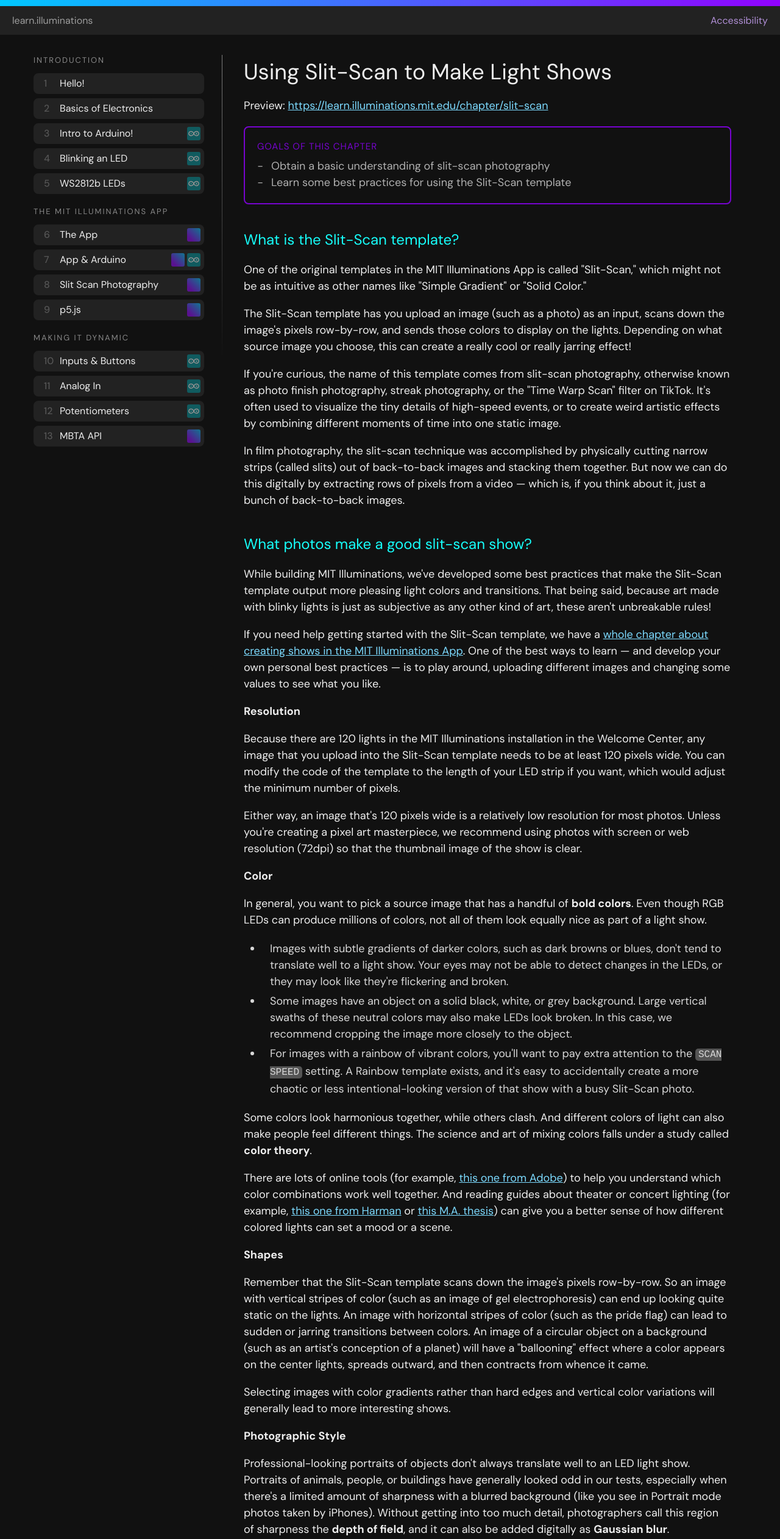
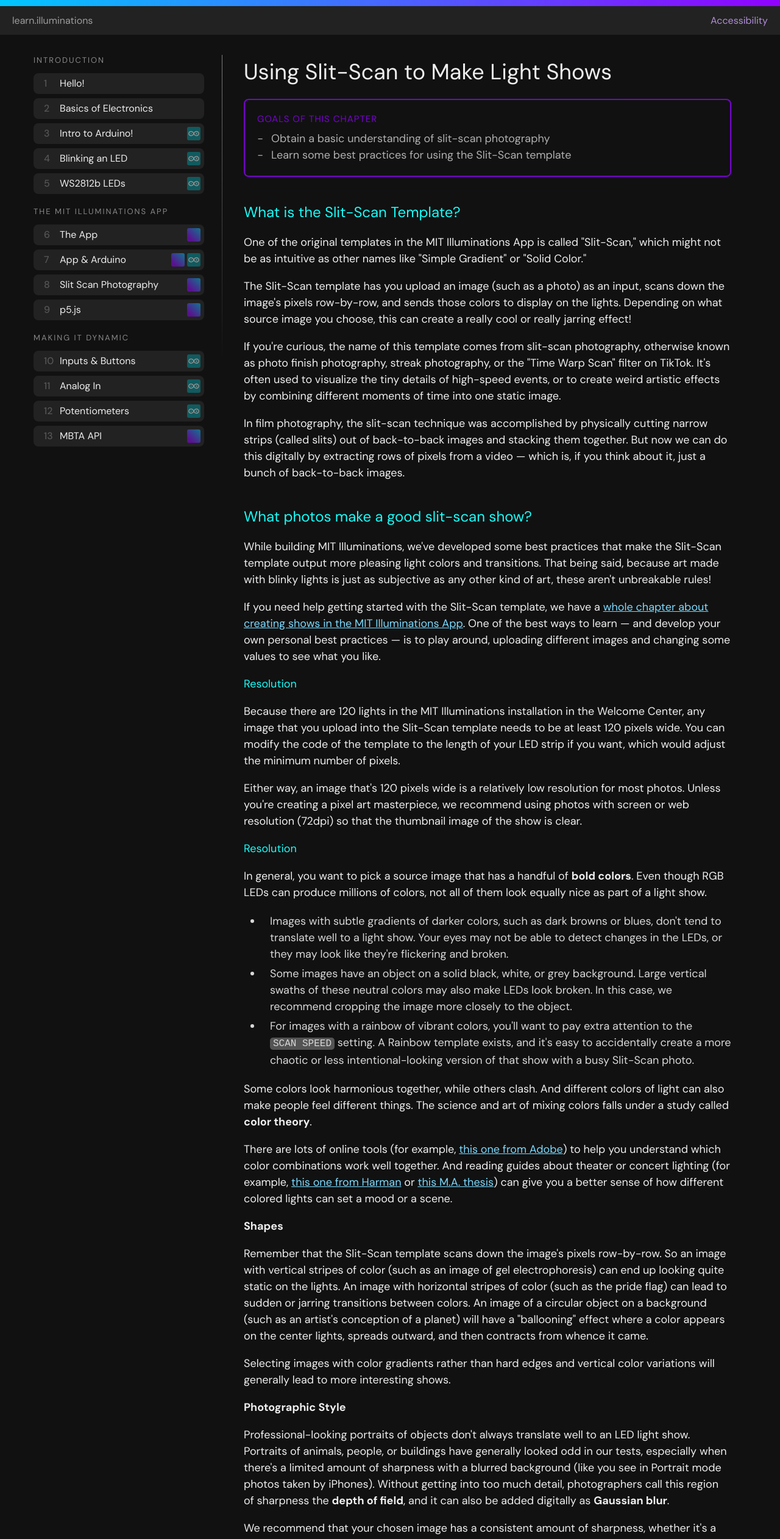
Before and after one commit to poofytoo/illuminations-seminar, a Next.js app in the folder src/: page /chapter/slit-scan in a window 1280 px wide. Shown: the top 2523 px of the page at 61% size. Built offline with nearby package versions, Linux system fonts and the light colour scheme.

Commit message:
feat: fixes and analytics code

```diff
--- a/src/pages/_app.tsx
+++ b/src/pages/_app.tsx
@@ -20,6 +20,19 @@ function MyApp({ Component, pageProps }: AppProps) {
           property="og:image"
           content="https://learn.illuminations.mit.edu/images/illuminations-banner.png"
         />
+        <script
+          async
+          src="https://www.googletagmanager.com/gtag/js?id=G-33WCQX8NDP"
+        ></script>
+
+        <script
+          dangerouslySetInnerHTML={{
+            __html: `window.dataLayer = window.dataLayer || [];
+            function gtag(){dataLayer.push(arguments);}
+            gtag('js', new Date());
+            gtag('config', 'G-33WCQX8NDP');`,
+          }}
+        ></script>
       </Head>
       <Component {...pageProps} />
     </>
--- a/src/pages/chapter/slit-scan.tsx
+++ b/src/pages/chapter/slit-scan.tsx
@@ -8,24 +8,14 @@ const Page = ({ data }: any) => {
       <Sidebar />
       <div className={styles.guideContent}>
         <h1>Using Slit-Scan to Make Light Shows</h1>
-
-        <p>
-          Preview:{' '}
-          <a href="https://learn.illuminations.mit.edu/chapter/slit-scan">
-            https://learn.illuminations.mit.edu/chapter/slit-scan
-          </a>
-        </p>
-
         <div className={styles.learningGoals}>
-          <h3>GOALS OF THIS CHAPTER</h3>
-
+          <h3>Goals of this Chapter</h3>
           <ul>
             <li>Obtain a basic understanding of slit-scan photography</li>
             <li>Learn some best practices for using the Slit-Scan template</li>
           </ul>
         </div>
-
-        <h2>What is the Slit-Scan template?</h2>
+        <h2>What is the Slit-Scan Template?</h2>
         <p>
           One of the original templates in the MIT Illuminations App is called
           "Slit-Scan," which might not be as intuitive as other names like
@@ -75,10 +65,7 @@ const Page = ({ data }: any) => {
           and changing some values to see what you like.
         </p>
 
-        <p>
-          <b>Resolution</b>
-        </p>
-
+        <h3>Resolution</h3>
         <p>
           Because there are 120 lights in the MIT Illuminations installation in
           the Welcome Center, any image that you upload into the Slit-Scan
@@ -94,14 +81,13 @@ const Page = ({ data }: any) => {
           (72dpi) so that the thumbnail image of the show is clear.
         </p>
 
-        <p>
-          <b>Color</b>
-        </p>
+        <h3>Resolution</h3>
 
         <p>
           In general, you want to pick a source image that has a handful of{' '}
-          <b>bold colors</b>. Even though RGB LEDs can produce millions of
-          colors, not all of them look equally nice as part of a light show.
+          <strong>bold colors</strong>. Even though RGB LEDs can produce
+          millions of colors, not all of them look equally nice as part of a
+          light show.
         </p>
 
         <ul>
@@ -119,9 +105,9 @@ const Page = ({ data }: any) => {
           </li>
           <li>
             For images with a rainbow of vibrant colors, you'll want to pay
-            extra attention to the <code>SCAN SPEED</code> setting. A Rainbow
-            template exists, and it's easy to accidentally create a more chaotic
-            or less intentional-looking version of that show with a busy
+            extra attention to the <code>SCAN&nbsp;SPEED</code> setting. A
+            Rainbow template exists, and it's easy to accidentally create a more
+            chaotic or less intentional-looking version of that show with a busy
             Slit-Scan photo.
           </li>
         </ul>
@@ -130,7 +116,7 @@ const Page = ({ data }: any) => {
           Some colors look harmonious together, while others clash. And
           different colors of light can also make people feel different things.
           The science and art of mixing colors falls under a study called{' '}
-          <b>color theory</b>.
+          <strong>color theory</strong>.
         </p>
 
         <p>
@@ -152,7 +138,7 @@ const Page = ({ data }: any) => {
         </p>
 
         <p>
-          <b>Shapes</b>
+          <strong>Shapes</strong>
         </p>
 
         <p>
@@ -174,7 +160,7 @@ const Page = ({ data }: any) => {
         </p>
 
         <p>
-          <b>Photographic Style</b>
+          <strong>Photographic Style</strong>
         </p>
 
         <p>
@@ -184,8 +170,8 @@ const Page = ({ data }: any) => {
           amount of sharpness with a blurred background (like you see in
           Portrait mode photos taken by iPhones). Without getting into too much
           detail, photographers call this region of sharpness the{' '}
-          <b>depth of field</b>, and it can also be added digitally as{' '}
-          <b>Gaussian blur</b>.
+          <strong>depth of field</strong>, and it can also be added digitally as{' '}
+          <strong>Gaussian blur</strong>.
         </p>
 
         <p>
@@ -197,7 +183,7 @@ const Page = ({ data }: any) => {
         </p>
 
         <p>
-          <b>Looping the Scan</b>
+          <strong>Looping the Scan</strong>
         </p>
 
         <p>
```
Also changed, not shown: src/pages/chapter/analog-in.tsx (+9 -8 lines).
